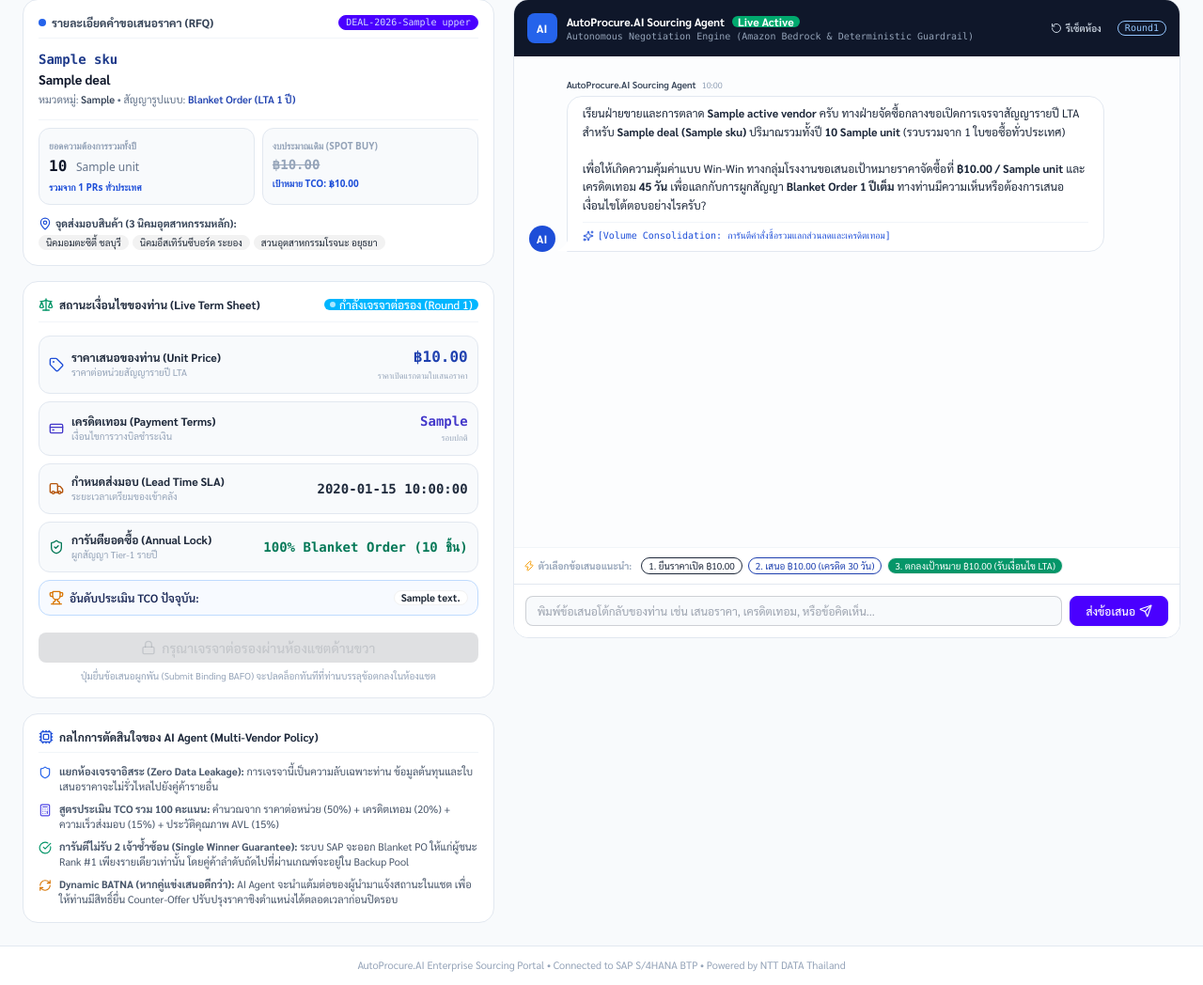
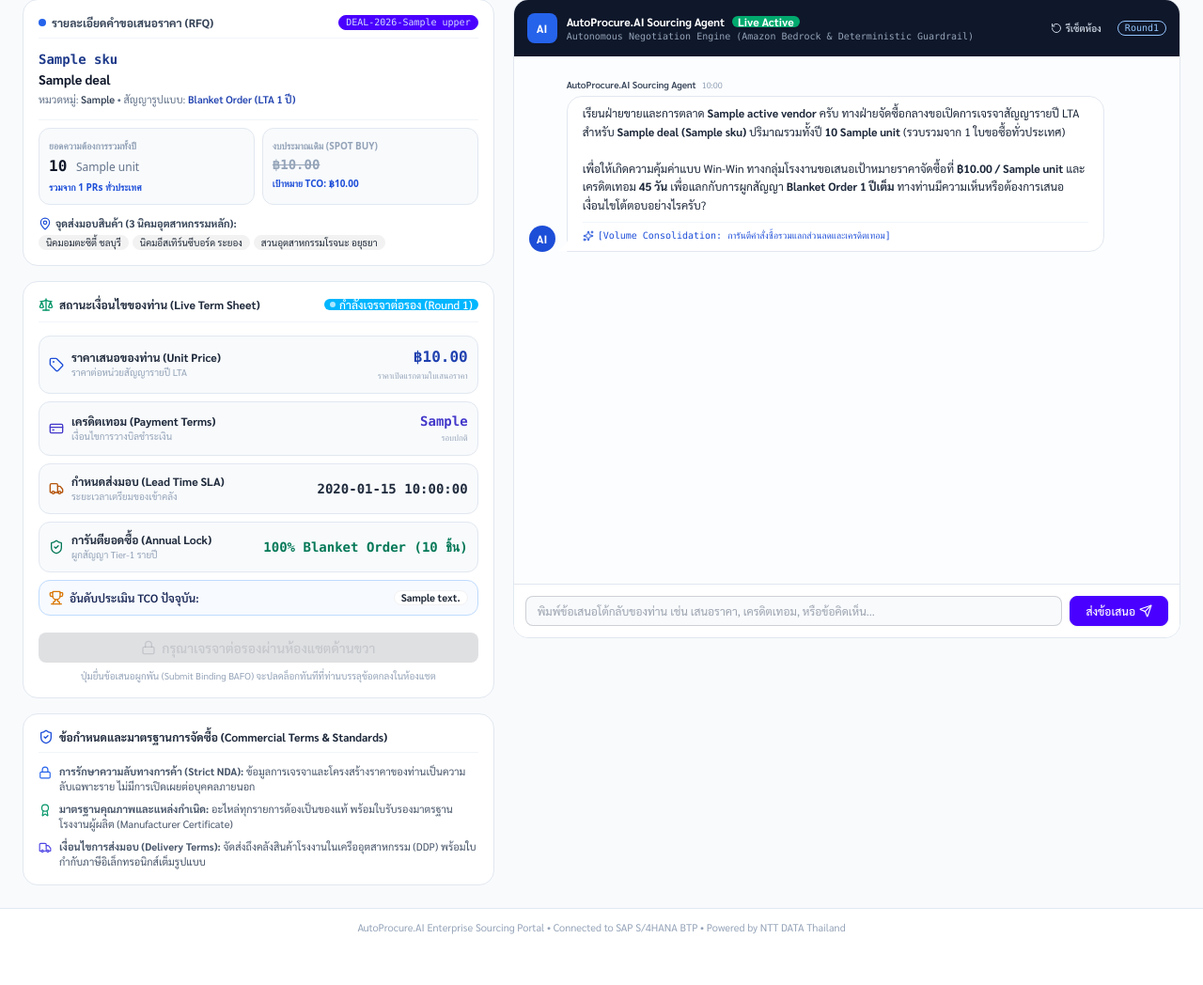
Before and after one commit to teeranon124/NTTdata, a Flask app: template webapp/web/templates/supplier_portal.html in a window 1280 px wide. Shown: the part 86-1134 px from the top of the page at 94% size. After the commit the page ends 1080 px from the top, so only its background shows below. Run offline with Flask 3, Linux system fonts and the light colour scheme; the template is opened without the code that fills it: most values are stand-ins (such as "Sample title", 1, 10 or a date in 2020); data that the repository does not hold is empty; some libraries are stand-ins or nearby versions.

Commit message:
fix(portal): remove preset buttons and internal AI policy from supplier portal; enable ECS Task Role support in bedrock client

```diff
--- a/webapp/web/templates/supplier_portal.html
+++ b/webapp/web/templates/supplier_portal.html
@@ -221,28 +221,24 @@
                 </div>
             </div>
 
-            <!-- CARD 3: MULTI-VENDOR ARBITRATOR POLICY & TRANSPARENCY -->
+            <!-- CARD 3: COMMERCIAL TERMS & SUBMISSION GUIDELINES -->
             <div class="bg-white rounded-2xl border border-slate-200 p-4 shadow-xs space-y-2 text-xs">
                 <div class="font-bold text-slate-800 flex items-center gap-1.5 border-b border-slate-100 pb-2">
-                    <i data-lucide="cpu" class="w-4 h-4 text-blue-700"></i>
-                    <span>กลไกการตัดสินใจของ AI Agent (Multi-Vendor Policy)</span>
+                    <i data-lucide="shield-check" class="w-4 h-4 text-blue-700"></i>
+                    <span>ข้อกำหนดและมาตรฐานการจัดซื้อ (Commercial Terms & Standards)</span>
                 </div>
                 <ul class="space-y-2 text-[11px] text-slate-600 pt-1">
                     <li class="flex items-start gap-2">
-                        <i data-lucide="shield" class="w-3.5 h-3.5 text-blue-600 shrink-0 mt-0.5"></i>
-                        <div><strong>แยกห้องเจรจาอิสระ (Zero Data Leakage):</strong> การเจรจานี้เป็นความลับเฉพาะท่าน ข้อมูลต้นทุนและใบเสนอราคาจะไม่รั่วไหลไปยังคู่ค้ารายอื่น</div>
+                        <i data-lucide="lock" class="w-3.5 h-3.5 text-blue-600 shrink-0 mt-0.5"></i>
+                        <div><strong>การรักษาความลับทางการค้า (Strict NDA):</strong> ข้อมูลการเจรจาและโครงสร้างราคาของท่านเป็นความลับเฉพาะราย ไม่มีการเปิดเผยต่อบุคคลภายนอก</div>
                     </li>
                     <li class="flex items-start gap-2">
-                        <i data-lucide="calculator" class="w-3.5 h-3.5 text-indigo-600 shrink-0 mt-0.5"></i>
-                        <div><strong>สูตรประเมิน TCO รวม 100 คะแนน:</strong> คำนวณจาก ราคาต่อหน่วย (50%) + เครดิตเทอม (20%) + ความเร็วส่งมอบ (15%) + ประวัติคุณภาพ AVL (15%)</div>
+                        <i data-lucide="award" class="w-3.5 h-3.5 text-emerald-600 shrink-0 mt-0.5"></i>
+                        <div><strong>มาตรฐานคุณภาพและแหล่งกำเนิด:</strong> อะไหล่ทุกรายการต้องเป็นของแท้ พร้อมใบรับรองมาตรฐานโรงงานผู้ผลิต (Manufacturer Certificate)</div>
                     </li>
                     <li class="flex items-start gap-2">
-                        <i data-lucide="check-circle" class="w-3.5 h-3.5 text-emerald-600 shrink-0 mt-0.5"></i>
-                        <div><strong>การันตีไม่รับ 2 เจ้าซ้ำซ้อน (Single Winner Guarantee):</strong> ระบบ SAP จะออก Blanket PO ให้แก่ผู้ชนะ Rank #1 เพียงรายเดียวเท่านั้น โดยคู่ค้าลำดับถัดไปที่ผ่านเกณฑ์จะอยู่ใน Backup Pool</div>
-                    </li>
-                    <li class="flex items-start gap-2">
-                        <i data-lucide="refresh-cw" class="w-3.5 h-3.5 text-amber-600 shrink-0 mt-0.5"></i>
-                        <div><strong>Dynamic BATNA (หากคู่แข่งเสนอดีกว่า):</strong> AI Agent จะนำแต้มต่อของผู้นำมาแจ้งสถานะในแชต เพื่อให้ท่านมีสิทธิ์ยื่น Counter-Offer ปรับปรุงราคาชิงตำแหน่งได้ตลอดเวลาก่อนปิดรอบ</div>
+                        <i data-lucide="truck" class="w-3.5 h-3.5 text-indigo-600 shrink-0 mt-0.5"></i>
+                        <div><strong>เงื่อนไขการส่งมอบ (Delivery Terms):</strong> จัดส่งถึงคลังสินค้าโรงงานในเครืออุตสาหกรรม (DDP) พร้อมใบกำกับภาษีอิเล็กทรอนิกส์เต็มรูปแบบ</div>
                     </li>
                 </ul>
             </div>
@@ -300,27 +296,7 @@
 
             </div>
 
-            <!-- QUICK COUNTER-OFFER PRESETS (TAILORED TO THIS VENDOR) -->
-            <div class="bg-white border-t border-slate-100 p-2.5 shrink-0 flex flex-wrap items-center gap-1.5 text-xs">
-                <span class="text-[10px] font-bold text-slate-400 uppercase mr-1 flex items-center gap-1">
-                    <i data-lucide="zap" class="w-3 h-3 text-amber-500"></i> ตัวเลือกข้อเสนอแนะนำ:
-                </span>
 
-                <!-- Preset 1: Initial Ask -->
-                <button type="button" onclick="portalApp.selectPreset('ทางเราขอยืนยันราคาเปิดแรกที่ ฿{{ '{:,.2f}'.format(active_vendor.initial_price) }} เครดิต 30 วัน เนื่องจากต้นทุนนำเข้าและค่าขนส่งสูงขึ้นครับ')" class="badge badge-sm badge-outline hover:bg-slate-100 cursor-pointer text-[10px] py-2">
-                    1. ยืนราคาเปิด ฿{{ '{:,.2f}'.format(active_vendor.initial_price) }}
-                </button>
-
-                <!-- Preset 2: Counter Offer -->
-                <button type="button" onclick="portalApp.selectPreset('ทางเราลดราคาให้พิเศษได้ที่ ฿{{ '{:,.2f}'.format(active_vendor.counter_price) }} แต่ขอรักษาระยะเวลาเครดิตเทอมไว้ที่ 30 วันครับ')" class="badge badge-sm badge-outline hover:bg-blue-50 text-blue-800 cursor-pointer text-[10px] py-2">
-                    2. เสนอ ฿{{ '{:,.2f}'.format(active_vendor.counter_price) }} (เครดิต 30 วัน)
-                </button>
-
-                <!-- Preset 3: Agree & Win LTA -->
-                <button type="button" onclick="portalApp.selectPreset('ยินดีตกลงตามเงื่อนไขเป้าหมายครับ: ราคา ฿{{ '{:,.2f}'.format(active_vendor.final_price) }} เครดิต 45 วัน ส่งมอบ 7 วัน พร้อมผูกสัญญา LTA 1 ปีครับ')" class="badge badge-sm bg-emerald-600 hover:bg-emerald-700 text-white cursor-pointer text-[10px] py-2">
-                    3. ตกลงเป้าหมาย ฿{{ '{:,.2f}'.format(active_vendor.final_price) }} (รับเงื่อนไข LTA)
-                </button>
-            </div>
 
             <!-- CHAT INPUT FORM -->
             <form id="portal-chat-form" onsubmit="portalApp.sendMessage(event)" class="bg-white border-t border-slate-200 p-3 shrink-0 flex items-center gap-2">
@@ -379,7 +355,7 @@
             dealKey: dealData.id || "nsk",
             vendorId: vendorData.id || "sp",
             vendorName: vendorData.name || dealData.supplier || "บจก. คู่ค้า AVL",
-            currentPrice: Number(vendorData.initial_price || 425.0),
+            currentPrice: Number(vendorData.initial_price || (dealData.pre_price * 0.96)),
             currentCredit: 30,
             isAgreed: false,
 
@@ -471,7 +447,7 @@
                             this.updateTermCredit(Number(data.credit_days));
                         }
                         if (data.deal_agreed || data.status === 'agreed' || text.includes('ตกลง') || text.includes('ยินดีตกลง')) {
-                            this.unlockAgreedState(data.price || vendorData.final_price || 398.0, data.credit_days || 45);
+                            this.unlockAgreedState(data.price || vendorData.final_price || (dealData.post_price || dealData.pre_price * 0.85), data.credit_days || 45);
                         }
 
                         this.round += 1;
@@ -501,7 +477,7 @@
                     this.updateTermCredit(parseInt(creditMatch[1]));
                 }
                 if (text.includes('ตกลง') || text.includes('ยินดีตกลง') || text.includes('รับเงื่อนไข')) {
-                    this.unlockAgreedState(vendorData.final_price || 398.0, 45);
+                    this.unlockAgreedState(vendorData.final_price || (dealData.post_price || dealData.pre_price * 0.85), 45);
                 }
             },
 
```
Also changed, not shown: webapp/agents/bedrock_client.py (+5 -11 lines).
